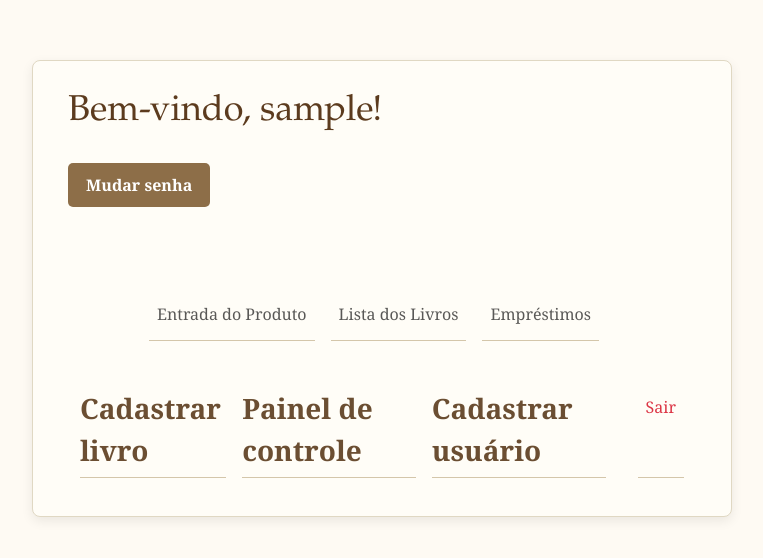
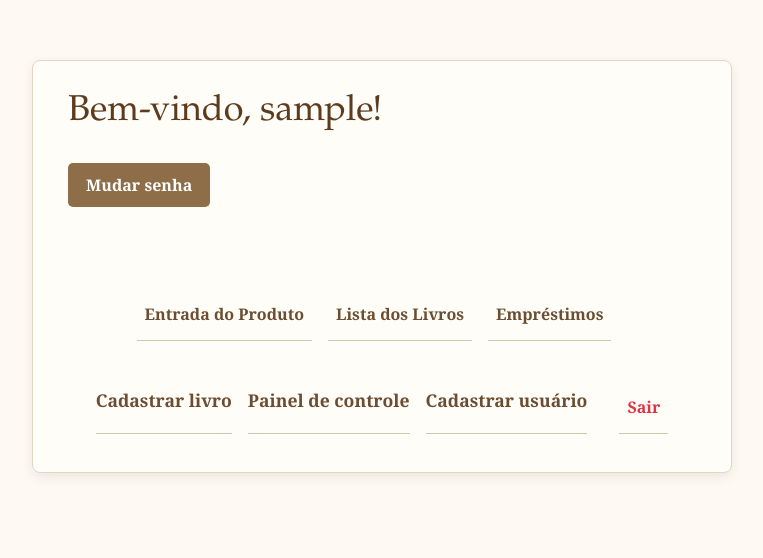
Before and after one commit to EtecVAV-C2-Bibliotech/Bibliotech, a PHP site: page /index.php in a window 1280 px wide. Shown: the top 558 px of the page, without its empty margins (258-1021 px from the left). Run offline with PHP 8.4, Linux system fonts and the light colour scheme; the visitor is signed in with stand-in values (Sample User, id 1).

Commit message:
!important que leva menor prioridade sobre os estilo.css, com ajuda do Gustavo e outras pequenas alterações

```diff
--- a/css/estilo.css
+++ b/css/estilo.css
@@ -31,7 +31,7 @@ label {
     display: block;
     margin-top: 4rem;
     font-weight: bold;
-    font-size: 3rem;
+    font-size: 1.75rem;
     color: #4a3a28;
 }
 
@@ -101,12 +101,18 @@ ul li {
 }
 
 a {
+    color: #6b4e32 !important;
+    text-decoration: none;
+    font-weight: 600;
+    font-size: 1.10rem;
+}
+li {
+
     color: #6b4e32;
     text-decoration: none;
     font-weight: 600;
-    font-size: 1.75rem;
+    font-size: 1.10rem;
 }
-
 a:hover {
     text-decoration: underline;
 }
```
